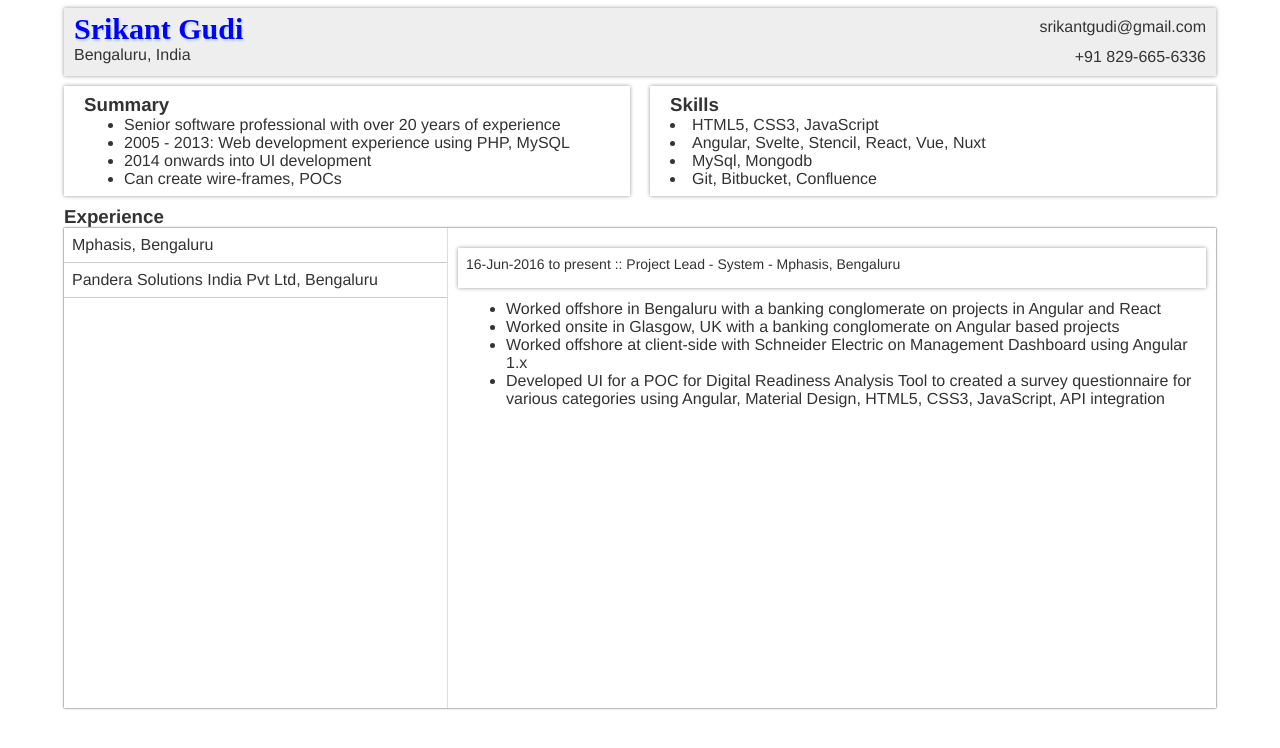
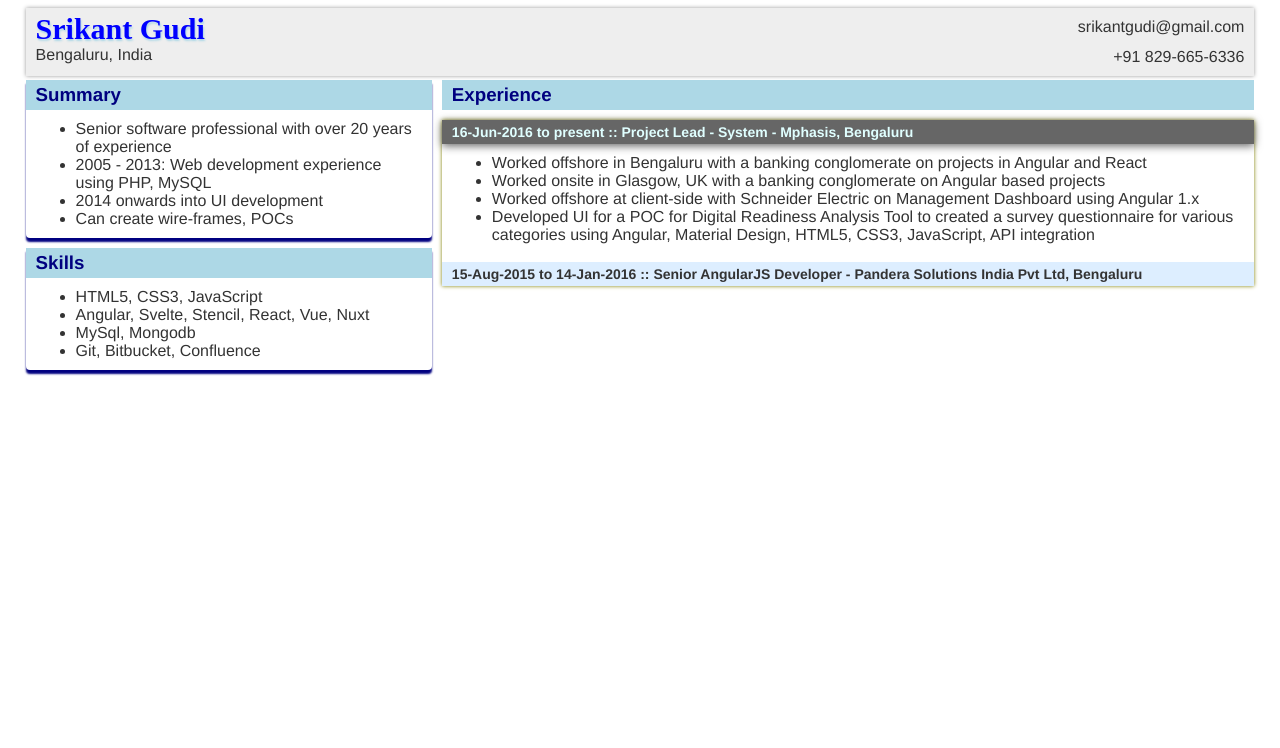
Before and after one commit to srikantgudi/srikantgudi.github.io, a Svelte app: page / in a window 1280 px wide. Shown: the top 748 px of the page. Built offline with nearby package versions, Linux system fonts and the light colour scheme.

Commit message:
changed layout

```diff
--- a/src/App.svelte
+++ b/src/App.svelte
@@ -44,77 +44,16 @@
 	let curExp = expList[0];
 </script>
 
-<main id="my-app">
-	<div id="top-nav">
-		<div id='name'>
-			<div class='title'>
-				Srikant Gudi
-			</div>
-			<div>
-				Bengaluru, India
-			</div>
-		</div>
-		<div id='contact'>
-			<div class="mail">srikantgudi@gmail.com</div>
-			<div>+91 829-665-6336</div>
-		</div>
-	</div>
-	<div id="profile">
-		<div class='box'>
-			<h3>Summary</h3>
-			<ul>
-			{#each profiles as line}
-				<li>{line}</li>
-			{/each}
-			</ul>
-		</div>
-		<div class='box'>
-			<h3>Skills</h3>
-			{#each skills as skill}
-				<li>{skill}</li>
-			{/each}
-		</div>
-	</div>
-	<h3>Experience</h3>
-	<div id='workexp'>
-		<div class='exp-left'>
-			{#each expList as exp}
-				<div on:click={() => curExp = exp} class='exp-hdr-title'>{exp.header.org}</div>
-			{/each}
-		</div>
-		<div class='exp-detail'>
-			<div class='exp'>
-				<div class='exphdr'>
-					{curExp.header.dates} :: {curExp.header.jobTitle} - {curExp.header.org}
-				</div>
-				<div class='expcontent'>
-					<ul>
-						{#each curExp.content as line}
-							<li>{line}</li>
-						{/each}
-					</ul>
-				</div>
-			</div>
-		</div>
-	</div>
-</main>
 <style>
 	* {
 		margin: 0;
 		font-family: Helvetica;
 	}
-	.expactive {
-		display: block;
-		background-color: #def;
-	}
-	.exphide {
-		display: none;
-	}
 	.bold {
 		font-weight: 600;
 	}
 	#my-app {
-		width: 90vw;
+		width: 96vw;
 		margin: 0 auto;
 		font-family: Helvetica;
 	}
@@ -128,7 +67,8 @@
 		background-color: #eeeeee;
 	}
 	.box {
-		box-shadow: 0 0 4px #999999;
+		box-shadow: 0 4px 2px navy;
+		border-radius: 0 0 4px 4px;
 	}
 	#name {
 		grid-area: name;
@@ -148,53 +88,124 @@
 	#contact .mail {
 		text-decoration: none;
 	}
-	#profile {
+	.profile, .skills {
+		margin-bottom: 10px;
+		border-radius: 0 0 4px 4px;
+	}
+	.content {
 		display: grid;
-		grid-template-columns: 1fr 1fr;
-		grid-gap: 20px;
-		margin: 10px auto;
+		grid-template-columns: 1fr 2fr;
+		grid-gap: 10px;
 	}
-	#profile > div {
-		padding: 8px 20px;
+	.left-panel {
 	}
-	#workexp {
-		box-shadow: 0 0 2px #333333;
-		display: grid;
-		grid-template-columns: 30vw 1fr;
-		height: 60vh
+	.right-panel {
 	}
-	.exp-left {
-		border-right: 1px solid #dddddd;
-		height: inherit;
-		overflow-y: auto;
+	.workexp {
+		box-shadow: 0 0 4px olive;
+		margin-top: 10px;
+	}
+	.exp-hdr-title {
+		box-shadow: 0 0 4px #999999;
+		margin-bottom: 8px;
+	}
+	.org {
+		font-weight: 600;
 	}
 	.exp {
-		display: grid;
-		grid-template-rows: 40px 2fr;
-		grid-template-areas: 'exphdr'
-		'expcontent';
-		grid-gap: 4px;
-		margin: 10px auto;
+		margin-bottom: 4px;
+		display: block;
+	}
+	.exphdr {
+		grid-area: exphdr;
+		background-color: #def;
+		padding: 4px 10px;
 		font-size: 14px;
+		font-weight: 600;
+		cursor: pointer;
 	}
-	.exp-hdr-title {
-		border-bottom: 1px solid #cccccc;
-		padding: 8px;
+	.exphdr.activehdr {
+		box-shadow: 0 2px 8px #666;
+		background-color: #666;
+		color: lightcyan;
 	}
-
-	.exphdr {
-		padding: 8px;
-		box-shadow: 0 0 4px #999999;
-	}
-	.exp-detail {
+	.expdetail {
+		grid-area: expdetail;
+		height: auto;
+		margin: 0 0 8px;
 		padding: 10px;
 	}
-	.expcontent {
-		grid-area: expcontent;
-		padding: 8px;
-		font-size: 16px;
-		transition: all 1s;
-		height: 100%;
-		overflow-y: auto;
+	.activehdr, .section-title {
+		background-color: lightblue;
+		color: navy;
+		padding: 4px 10px;
+	}
+	.section-title {
+		margin-top: 4px;
+	}
+	.profile-content {
+		padding: 10px;
 	}
 </style>
+
+<main id="my-app">
+	<div id="top-nav">
+		<div id='name'>
+			<div class='title'>
+				Srikant Gudi
+			</div>
+			<div>
+				Bengaluru, India
+			</div>
+		</div>
+		<div id='contact'>
+			<div class="mail">srikantgudi@gmail.com</div>
+			<div>+91 829-665-6336</div>
+		</div>
+	</div>
+	<div class='content'>
+		<div class='left-panel'>
+			<div class='profile box'>
+				<h3 class='section-title'>Summary</h3>
+				<div class='profile-content'>
+					<ul>
+					{#each profiles as line}
+						<li>{line}</li>
+					{/each}
+					</ul>
+				</div>
+			</div>
+			<div class='skills box'>
+				<h3 class='section-title'>Skills</h3>
+				<div class='profile-content'>
+					<ul>
+						{#each skills as skill}
+							<li>{skill}</li>
+						{/each}
+					</ul>
+				</div>
+			</div>
+		</div>
+		<div class='right-panel'>
+			<h3 class='section-title'>Experience</h3>
+			<div class='workexp'>
+				{#each expList as exp}
+					<div class='exp' on:click={() => curExp = exp}>
+						<div class='exphdr' class:activehdr={curExp === exp}>
+							{exp.header.dates} :: {exp.header.jobTitle} - {exp.header.org}
+						</div>
+						{#if curExp === exp}
+							<div class='expdetail'>
+								<ul>
+									{#each curExp.content as line}
+										<li>{line}</li>
+									{/each}
+								</ul>
+							</div>
+						{/if}
+					</div>
+				{/each}
+			</div>
+		</div>
+	</div>
+</main>
```
